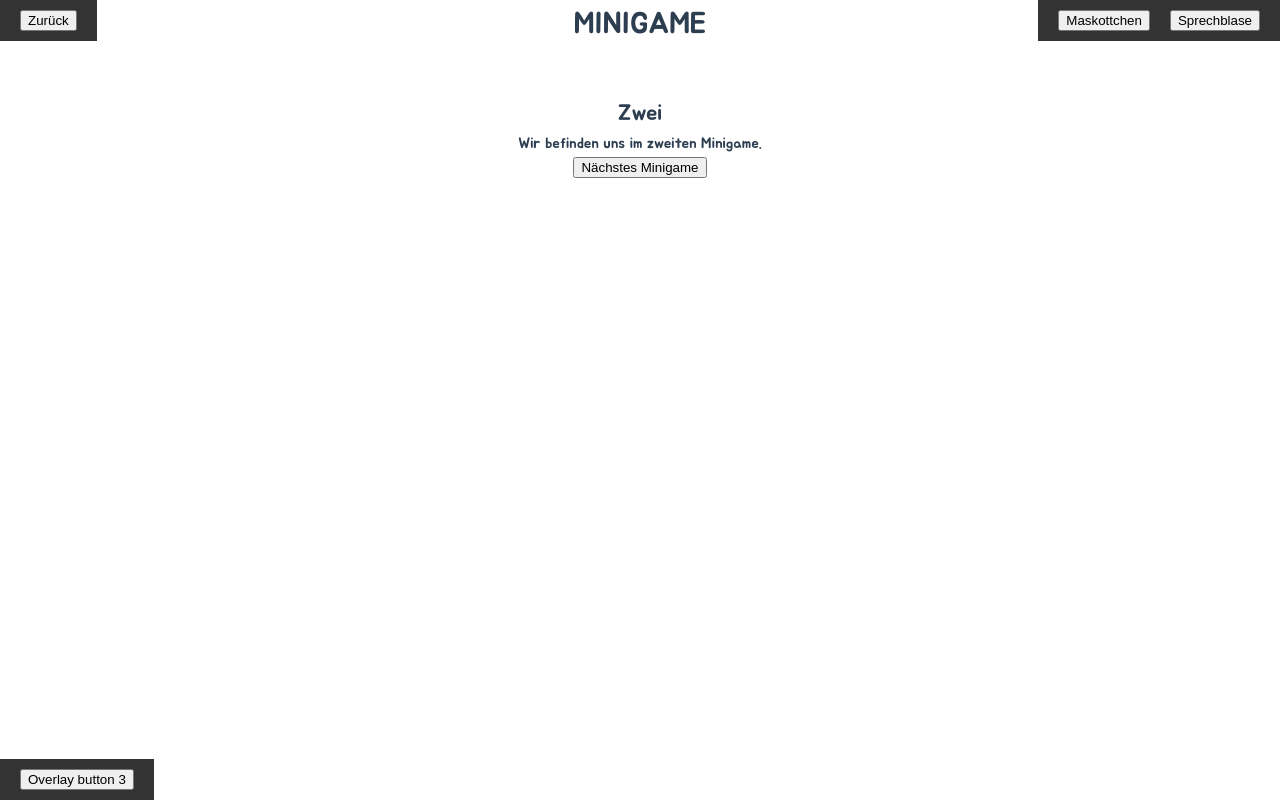
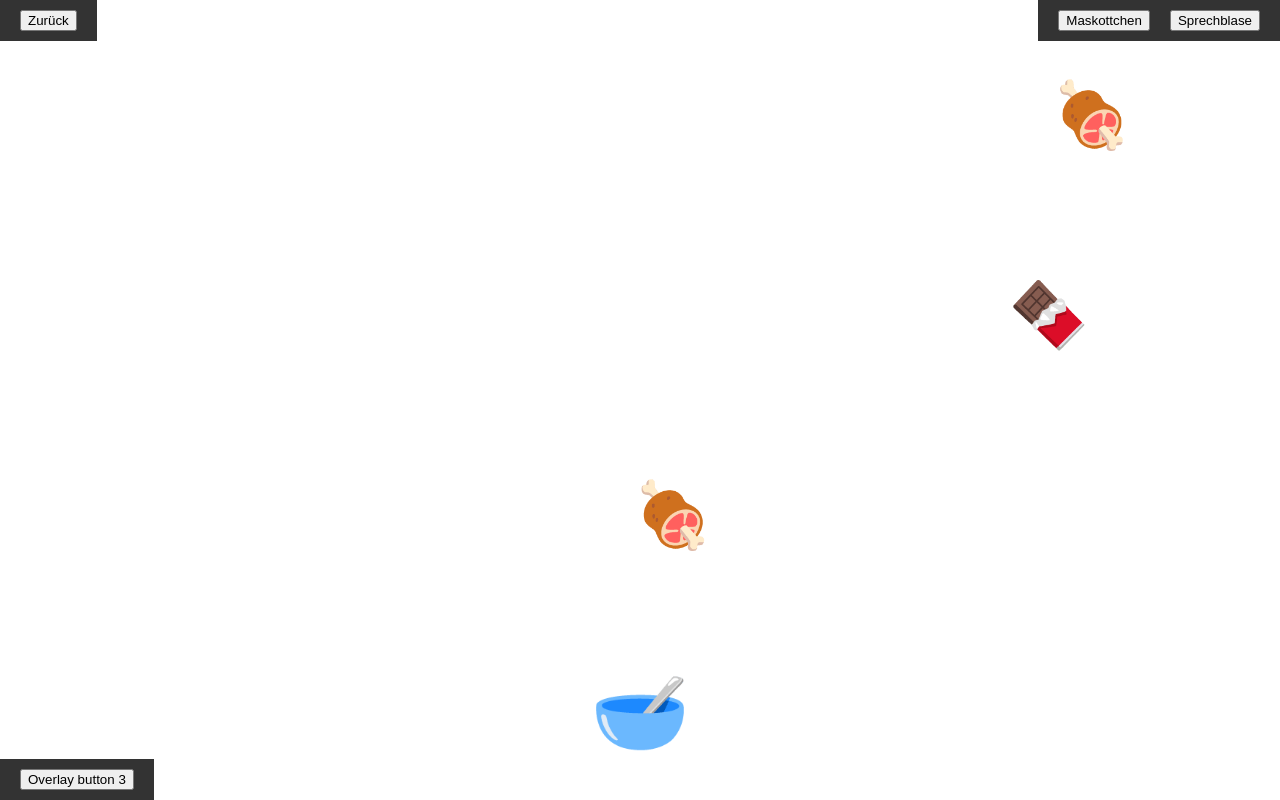
Before and after one commit to schule4-0/pets, a Vue app: page /pets/dog/stages/2 in a window 1280 px wide. Built offline with nearby package versions, Linux system fonts and the light colour scheme.

Commit message:
#27 Rough implementation of the nutrition game

```diff
--- /dev/null
+++ b/src/components/DogBowl.vue
@@ -0,0 +1,54 @@
+<template>
+  <div class="dog-bowl" ref="dogBowl" @mousedown="startDrag" @touchstart="startDrag">🥣</div>
+</template>
+
+<script setup lang="ts">
+import { ref, onUnmounted } from 'vue'
+
+const dogBowl = ref<HTMLDivElement | null>(null)
+const isDragging = ref(false)
+
+const startDrag = (event: MouseEvent | TouchEvent) => {
+  isDragging.value = true
+  document.addEventListener('mousemove', onDrag)
+  document.addEventListener('mouseup', stopDrag)
+  document.addEventListener('touchmove', onDrag)
+  document.addEventListener('touchend', stopDrag)
+  event.preventDefault() // Prevent text selection
+}
+
+const onDrag = (event: MouseEvent | TouchEvent) => {
+  if (isDragging.value && dogBowl.value) {
+    let clientX = event instanceof MouseEvent ? event.clientX : event.touches[0].clientX
+    const newLeft = clientX - dogBowl.value.clientWidth / 2
+    dogBowl.value.style.left = `${Math.max(0, Math.min(newLeft, window.innerWidth - dogBowl.value.clientWidth))}px`
+  }
+}
+
+const stopDrag = () => {
+  isDragging.value = false
+  document.removeEventListener('mousemove', onDrag)
+  document.removeEventListener('mouseup', stopDrag)
+  document.removeEventListener('touchmove', onDrag)
+  document.removeEventListener('touchend', stopDrag)
+}
+
+onUnmounted(() => {
+  document.removeEventListener('mousemove', onDrag)
+  document.removeEventListener('mouseup', stopDrag)
+  document.removeEventListener('touchmove', onDrag)
+  document.removeEventListener('touchend', stopDrag)
+})
+</script>
+
+<style scoped>
+.dog-bowl {
+  position: absolute;
+  bottom: 20px;
+  left: 50%;
+  transform: translateX(-50%);
+  cursor: pointer;
+  font-size: 5rem;
+  user-select: none;
+}
+</style>
--- /dev/null
+++ b/src/components/FoodItem.vue
@@ -0,0 +1,93 @@
+<template>
+  <div
+    v-if="visible"
+    :class="`food-item food-item-${food.id}`"
+    :style="{ top: `${food.top}px`, left: `${food.left}px` }"
+  >
+    {{ food.isGood ? '🍖' : '🍫' }}
+  </div>
+</template>
+
+<script setup lang="ts">
+import { ref, nextTick, onMounted, onUnmounted } from 'vue'
+import { useGameStore, type Food } from '@/stores/nutritionGameStore'
+import gsap from 'gsap'
+
+const props = defineProps<{ food: Food }>()
+
+const store = useGameStore()
+const visible = ref(true)
+let animation: gsap.core.Tween | null = null
+
+const dropFood = async () => {
+  const checkCollision = () => {
+    const dogBowl = document.querySelector('.dog-bowl')
+    const foodElement = document.querySelector(`.food-item-${props.food.id}`)
+    if (dogBowl && foodElement) {
+      const bowlRect = dogBowl.getBoundingClientRect()
+      const foodRect = foodElement.getBoundingClientRect()
+
+      if (
+        bowlRect.left < foodRect.right &&
+        bowlRect.right > foodRect.left &&
+        bowlRect.top < foodRect.bottom &&
+        bowlRect.bottom > foodRect.top
+      ) {
+        handleCollision()
+      }
+    }
+  }
+
+  const handleCollision = () => {
+    if (animation) {
+      animation.kill() // Stop the animation
+    }
+    visible.value = false // Hide the food item
+
+    if (props.food.isGood) {
+      console.log('GOOD')
+      store.incrementScore()
+    } else {
+      console.log('BAD')
+      store.decrementScore()
+    }
+
+    store.removeFood(props.food.id)
+  }
+
+  const handleDropEnd = () => {
+    if (visible.value) {
+      console.log('MISSED')
+      visible.value = false // Hide the food item
+      store.removeFood(props.food.id)
+    }
+  }
+
+  await nextTick() // Wait for the DOM to update
+  animation = gsap.to(`.food-item-${props.food.id}`, {
+    y: window.innerHeight,
+    duration: 6,
+    ease: 'linear',
+    onUpdate: checkCollision,
+    onComplete: handleDropEnd
+  })
+}
+
+onMounted(() => {
+  dropFood()
+})
+
+onUnmounted(() => {
+  if (animation) {
+    animation.kill() // Clean up the animation on unmount
+  }
+})
+</script>
+
+<style scoped>
+.food-item {
+  position: absolute;
+  font-size: 4rem;
+  transition: top 0.1s linear;
+}
+</style>
--- a/src/router/index.ts
+++ b/src/router/index.ts
@@ -5,6 +5,7 @@ import MainGameView from '../views/MainGameView.vue'
 import MinigameEquipment from '@/views/dog/MinigameEquipment.vue'
 import MinigameTwo from '@/views/dog/MinigameTwo.vue'
 import MinigameJumpNRun from '@/views/dog/MinigameJumpNRun.vue'
+import MinigameFood from '@/views/dog/MinigameFood.vue'
 
 type PetStage = {
   path: string
@@ -20,7 +21,7 @@ type PetStages = {
 const petStages: PetStages = {
   dog: [
     { path: 'stages/1', component: MinigameEquipment, name: 'dog-equipment' },
-    { path: 'stages/2', component: MinigameTwo, name: 'dog-stage-two' },
+    { path: 'stages/2', component: MinigameFood, name: 'dog-nutrition' },
     { path: 'stages/3', component: MinigameJumpNRun, name: 'dog-jump-n-run' }
   ]
   //cat: [
--- /dev/null
+++ b/src/stores/nutritionGameStore.ts
@@ -0,0 +1,62 @@
+import { defineStore } from 'pinia'
+import { ref, computed } from 'vue'
+
+export interface Food {
+  id: number
+  top: number
+  left: number
+  isGood: boolean
+}
+
+export const useGameStore = defineStore('game', () => {
+  const FOOD_DROP_DELAY = 1500 as const
+  const NUM_GOOD_FOOD_NEEDED_FOR_WIN = 3 as const
+  const foods = ref<Food[]>([])
+  const score = ref(0)
+  let nextId = 0
+  const intervalId = ref<number | null>(null)
+
+  const dropFood = () => {
+    const screenWidth = window.innerWidth
+    const foodWidth = 64 // 16 * 4
+    const newFood: Food = {
+      id: nextId++,
+      top: 0,
+      left: Math.random() * (screenWidth - foodWidth * 2) + foodWidth,
+      isGood: Math.random() > 0.3
+    }
+    foods.value.push(newFood)
+  }
+
+  const startGame = () => {
+    if (intervalId.value === null) {
+      intervalId.value = window.setInterval(() => {
+        if (score.value < NUM_GOOD_FOOD_NEEDED_FOR_WIN) {
+          dropFood()
+        } else {
+          console.log('GAME COMPLETED')
+          if (intervalId.value !== null) {
+            clearInterval(intervalId.value)
+            intervalId.value = null
+          }
+        }
+      }, FOOD_DROP_DELAY)
+    }
+  }
+
+  const incrementScore = () => {
+    score.value++
+  }
+
+  const decrementScore = () => {
+    score.value--
+  }
+
+  const removeFood = (id: number) => {
+    foods.value = foods.value.filter((food) => food.id !== id)
+  }
+
+  const currentScore = computed(() => score.value)
+
+  return { foods, score, startGame, incrementScore, decrementScore, removeFood, currentScore }
+})
--- /dev/null
+++ b/src/views/dog/MinigameFood.vue
@@ -0,0 +1,30 @@
+<template>
+  <div class="game">
+    <DogBowl />
+    <FoodItem v-for="food in foods" :key="food.id" :food="food" />
+  </div>
+</template>
+
+<script setup lang="ts">
+import { onMounted } from 'vue'
+import { useGameStore } from '@/stores/nutritionGameStore'
+import DogBowl from '@/components/DogBowl.vue'
+import FoodItem from '@/components/FoodItem.vue'
+import { storeToRefs } from 'pinia'
+
+const { foods } = storeToRefs(useGameStore())
+const { startGame } = useGameStore()
+
+onMounted(() => {
+  startGame()
+})
+</script>
+
+<style scoped>
+.game {
+  position: relative;
+  width: 100%;
+  height: 100vh;
+  overflow: hidden;
+}
+</style>
```
